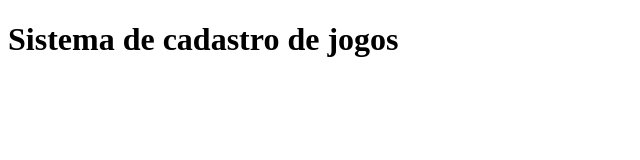
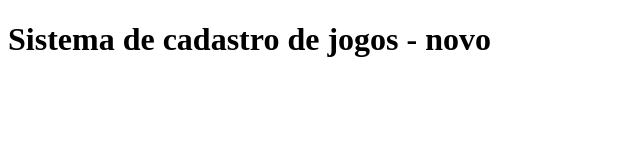
Before and after one commit to mauricio-dantas/sistema-de-cadastro, a plain HTML site: page index.html in a window 1280 px wide. Shown: the whole page, without its empty margins (0-640 px from the left). Drawn offline with Linux system fonts and the light colour scheme.

Commit message:
Texto alterado

```diff
--- a/index.html
+++ b/index.html
@@ -7,7 +7,7 @@
     <title>Meus Jogos</title>
 </head>
 <body>
-    <h1>Sistema de cadastro de jogos</h1>
+    <h1>Sistema de cadastro de jogos - novo</h1>
     <script>scr="app.js"</script>
 </body>
 </html>
```
